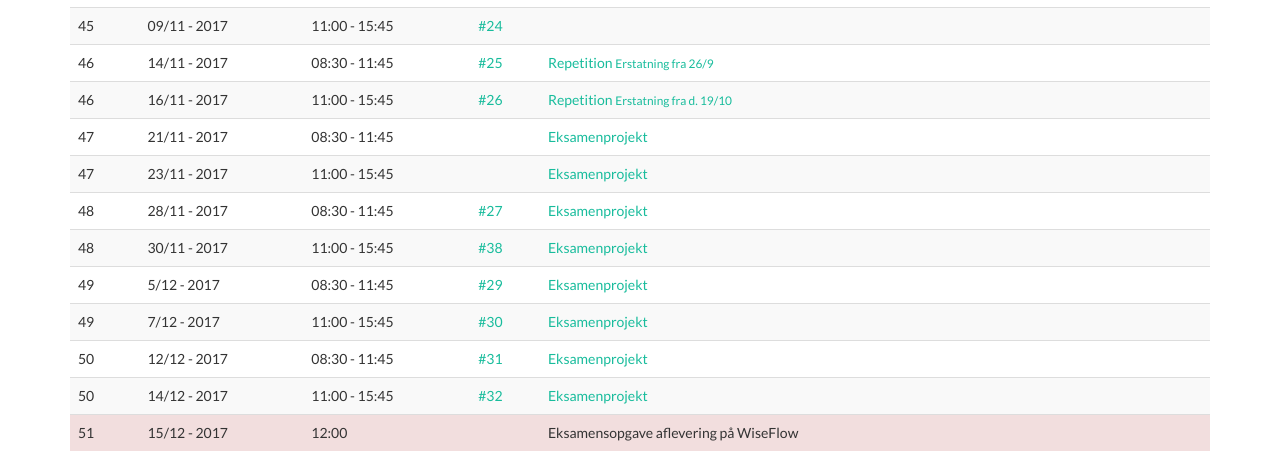
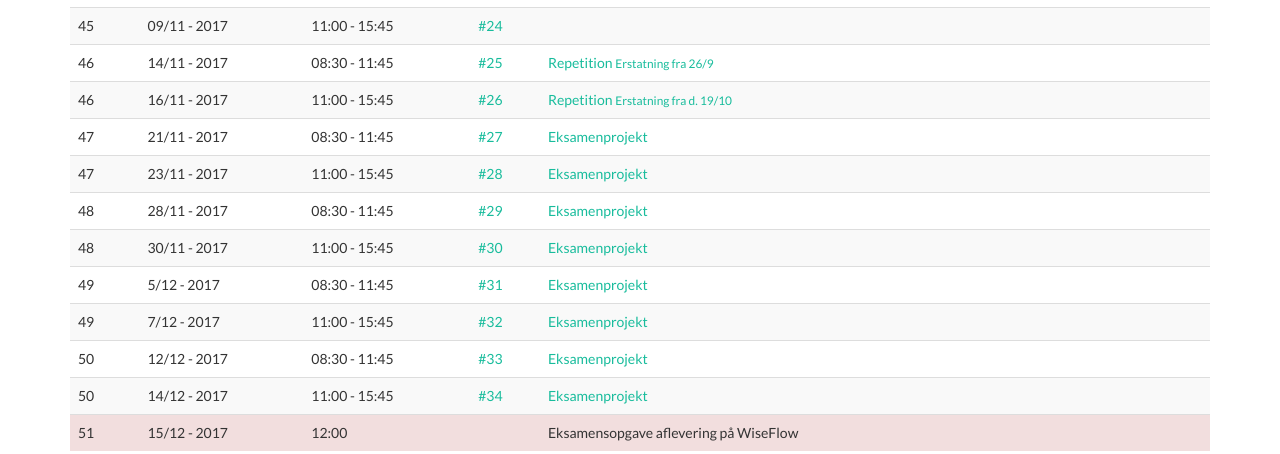
Before and after one commit to dat17v1/dat17v1.github.io, a plain HTML site: page index.html in a window 1280 px wide. Shown: the part 1041-1495 px from the top of the page. Drawn offline with nearby package versions, Linux system fonts and the light colour scheme.

Commit message:
uge numre

```diff
--- a/index.html
+++ b/index.html
@@ -272,56 +272,56 @@
                     <td>47</td>
                     <td>21/11 - 2017</td>
                     <td>08:30 - 11:45</td>
-                    <td><a href=""></a></td>
+                    <td><a href="">#27</a></td>
                     <td><a href="">Eksamenprojekt</a></td>
                 </tr>
                 <tr>
                     <td>47</td>
                     <td>23/11 - 2017</td>
                     <td>11:00 - 15:45</td>
-                    <td><a href=""></a></td>
+                    <td><a href="">#28</a></td>
                     <td><a href="">Eksamenprojekt</a></td>
                 </tr>
                 <tr>
                     <td>48</td>
                     <td>28/11 - 2017</td>
                     <td>08:30 - 11:45</td>
-                    <td><a href="">#27</a></td>
+                    <td><a href="">#29</a></td>
                     <td><a href="">Eksamenprojekt</a></td>
                 </tr>
                 <tr>
                     <td>48</td>
                     <td>30/11 - 2017</td>
                     <td>11:00 - 15:45</td>
-                    <td><a href="">#38</a></td>
+                    <td><a href="">#30</a></td>
                     <td><a href="">Eksamenprojekt</a></td>
                 </tr>
                  <tr>
                     <td>49</td>
                     <td>5/12 - 2017</td>
                     <td>08:30 - 11:45</td>
-                    <td><a href="">#29</a></td>
+                    <td><a href="">#31</a></td>
                     <td><a href="">Eksamenprojekt</a></td>
                 </tr>
                 <tr>
                     <td>49</td>
                     <td>7/12 - 2017</td>
                     <td>11:00 - 15:45</td>
-                    <td><a href="">#30</a></td>
+                    <td><a href="">#32</a></td>
                     <td><a href="">Eksamenprojekt</a></td>
                 </tr>
                 <tr>
                     <td>50</td>
                     <td>12/12 - 2017</td>
                     <td>08:30 - 11:45</td>
-                    <td><a href="">#31</a></td>
+                    <td><a href="">#33</a></td>
                     <td><a href="">Eksamenprojekt</a></td>
                 </tr>
                 <tr>
                     <td>50</td>
                     <td>14/12 - 2017</td>
                     <td>11:00 - 15:45</td>
-                    <td><a href="">#32</a></td>
+                    <td><a href="">#34</a></td>
                     <td><a href="">Eksamenprojekt</a></td>
                 </tr>
                 <tr class="danger">
```
